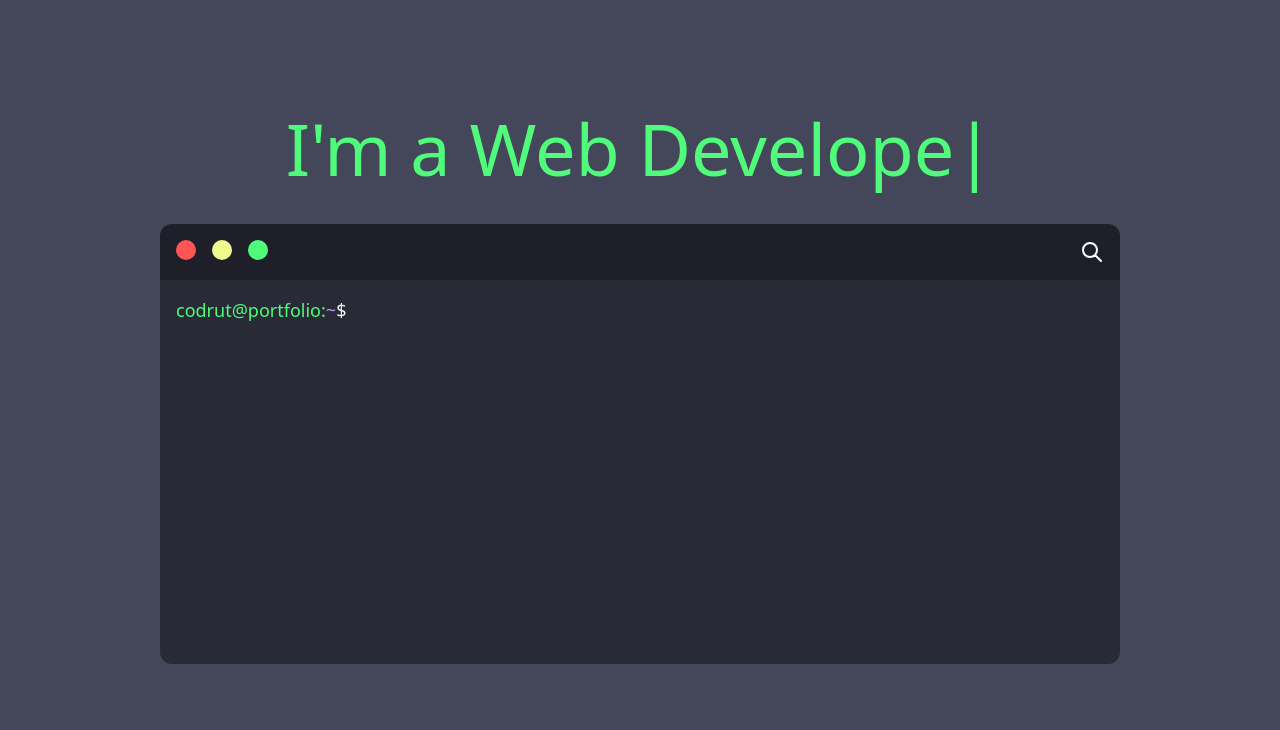
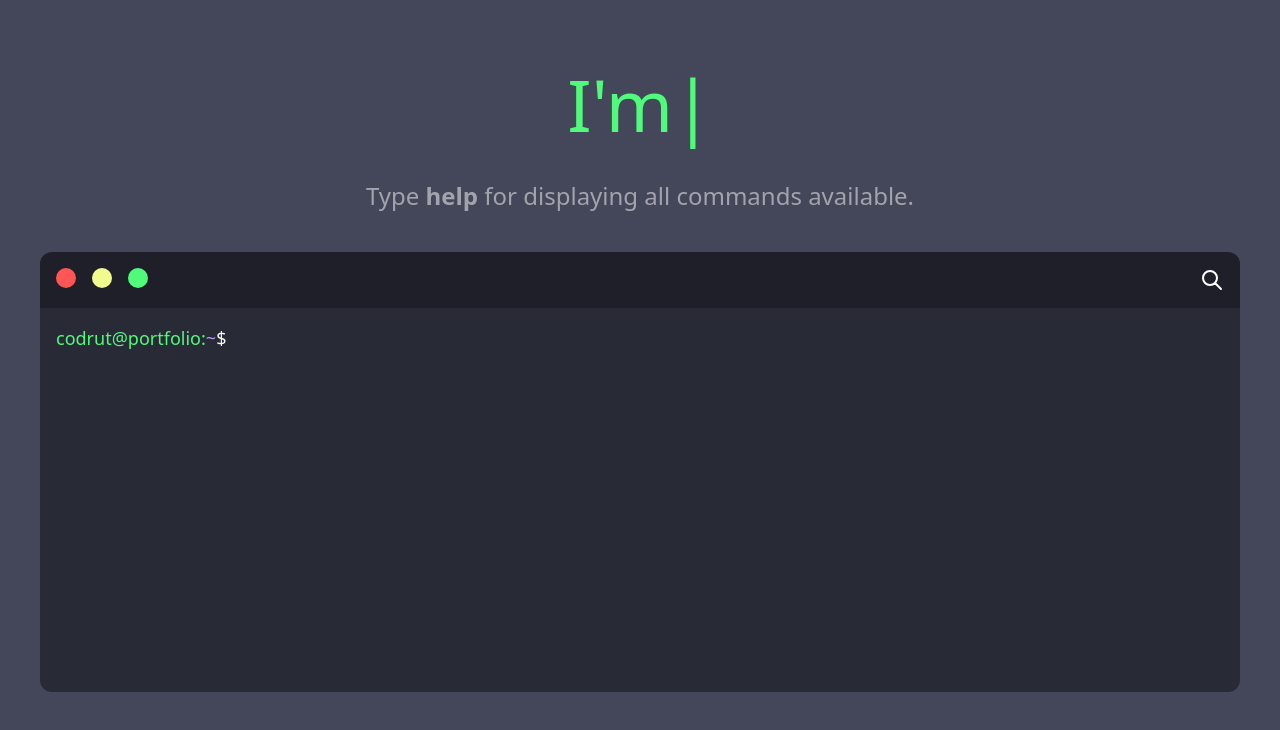
Before and after one commit to ursachecodrut/Porfolio-Website, a React (Create React App) app: page / in a window 1280 px wide. Shown: the top 730 px of the page. Built offline with nearby package versions, Linux system fonts and the light colour scheme.

Commit message:
add help text. changing center option for the terminal

```diff
--- a/src/App.js
+++ b/src/App.js
@@ -17,7 +17,8 @@ const App = () => {
 	}, [finish]);
 
 	return (
-		<div className="container mx:auto px-4 pt-28 h-screen">
+		<div className="flex flex-col justify-center items-center h-screen">
+			<div>
 				<h1 className="text-green text-7xl text-center flex justify-center">
 					{finish ? (
 						<Typist avgTypingDelay={100} onTypingDone={() => setFinish(false)}>
@@ -32,7 +33,12 @@ const App = () => {
 						''
 					)}
 				</h1>
+				<div className="text-white font-extralight text-2xl text-center text-opacity-50 my-10">
+					Type <span className="font-semibold">help</span> for displaying all
+					commands available.
+				</div>
 				<Terminal />
+			</div>
 		</div>
 	);
 };
--- a/src/Components/Terminal.js
+++ b/src/Components/Terminal.js
@@ -3,7 +3,7 @@ import TerminalBody from './TerminalBody';
 
 const Terminal = () => {
 	return (
-		<div className="grid-cols-1 my-10 px-36" id="Terminal">
+		<div className="grid-cols-1 w-screen px-10 my-10" id="Terminal">
 			<div
 				className="bg-terminalBar text-white rounded-t-xl px-4 h-14 flex flex-wrap content-center justify-between"
 				id="TerminalBar"
--- a/src/Components/TerminalBody.js
+++ b/src/Components/TerminalBody.js
@@ -147,7 +147,7 @@ const TerminalBody = () => {
 					<div className="text-foreground">{x.result}</div>
 				</div>
 			))}
-			<div className="flex">
+			<div className="flex gap-1">
 				<span className="inline-flex text-green">
 					<span className="inline">codrut@portfolio:</span>
 					<span className="text-purple inline">
```
Lines whose indentation alone changed are shown as unchanged.
